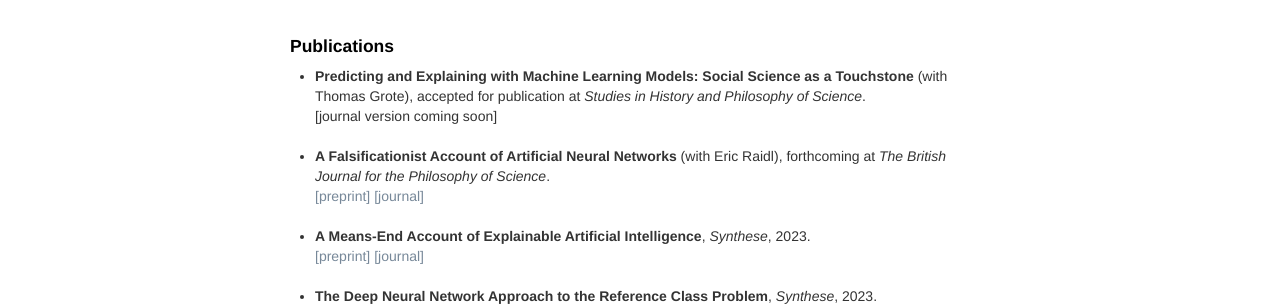
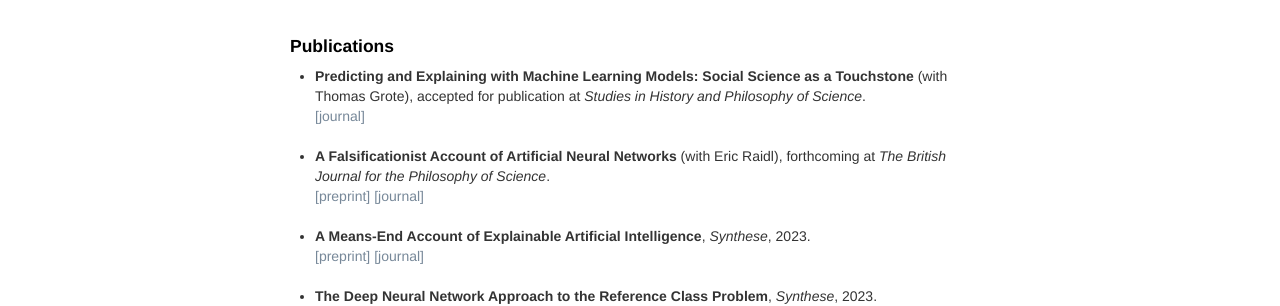
Before and after one commit to oliverbuchholz/oliverbuchholz.github.io, a Jekyll site: the page built from pages/writing.md, in a window 1280 px wide. Shown: the part 126-432 px from the top of the page. Built offline with Jekyll 4.4.1, drawn with Linux system fonts in a browser that asks for light colours.

Commit message:
Added SHPS DOI

```diff
--- a/pages/writing.md
+++ b/pages/writing.md
@@ -7,7 +7,7 @@ description: Oliver Buchholz | Writing
 <h4>Publications</h4>
 
 <ul>
-<li><b>Predicting and Explaining with Machine Learning Models: Social Science as a Touchstone</b> (with Thomas Grote), accepted for publication at <i>Studies in History and Philosophy of Science</i>.<br>[journal version coming soon]<br><br>
+<li><b>Predicting and Explaining with Machine Learning Models: Social Science as a Touchstone</b> (with Thomas Grote), accepted for publication at <i>Studies in History and Philosophy of Science</i>.<br><a href= "https://doi.org/10.1016/j.shpsa.2023.10.004" target= "_blank">[journal]</a><br><br>
 </li>
 
 <li><b>A Falsificationist Account of Artificial Neural Networks</b> (with Eric Raidl), forthcoming at <i>The British Journal for the Philosophy of Science</i>.<br><a href= "https://arxiv.org/abs/2205.01421" target= "_blank">[preprint]</a> <a href= "https://doi.org/10.1086/721797" target= "_blank">[journal]</a><br><br>
```
